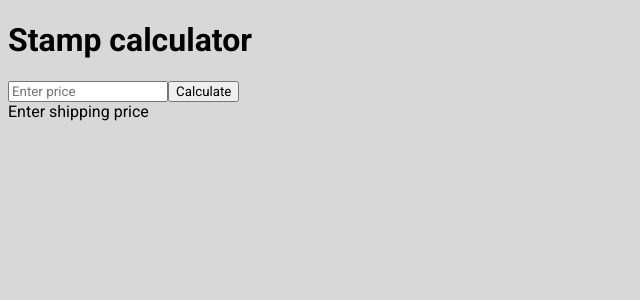
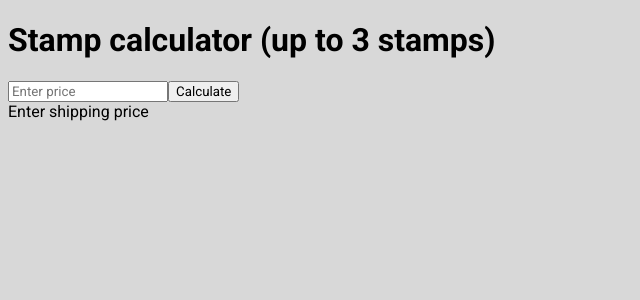
Before and after one commit to nastiazhyrnova/stampcalculator, a React (Create React App) app: page / in a window 1280 px wide. Shown: the top 300 px of the page, without its empty margins (0-640 px from the left). Built offline with nearby package versions, Linux system fonts and the light colour scheme.

Commit message:
text change

```diff
--- a/src/Layout.js
+++ b/src/Layout.js
@@ -3,7 +3,7 @@ import classes from './Layout.module.scss';
 const Layout = ({ children }) => {
 	return (
 		<main className={classes.Body}>
-			<h1>Stamp calculator</h1>
+			<h1>Stamp calculator (up to 3 stamps)</h1>
 			{children}
 		</main>
 	);
```
Also changed, not shown: src/assets/tarifaA.jpeg (added).
